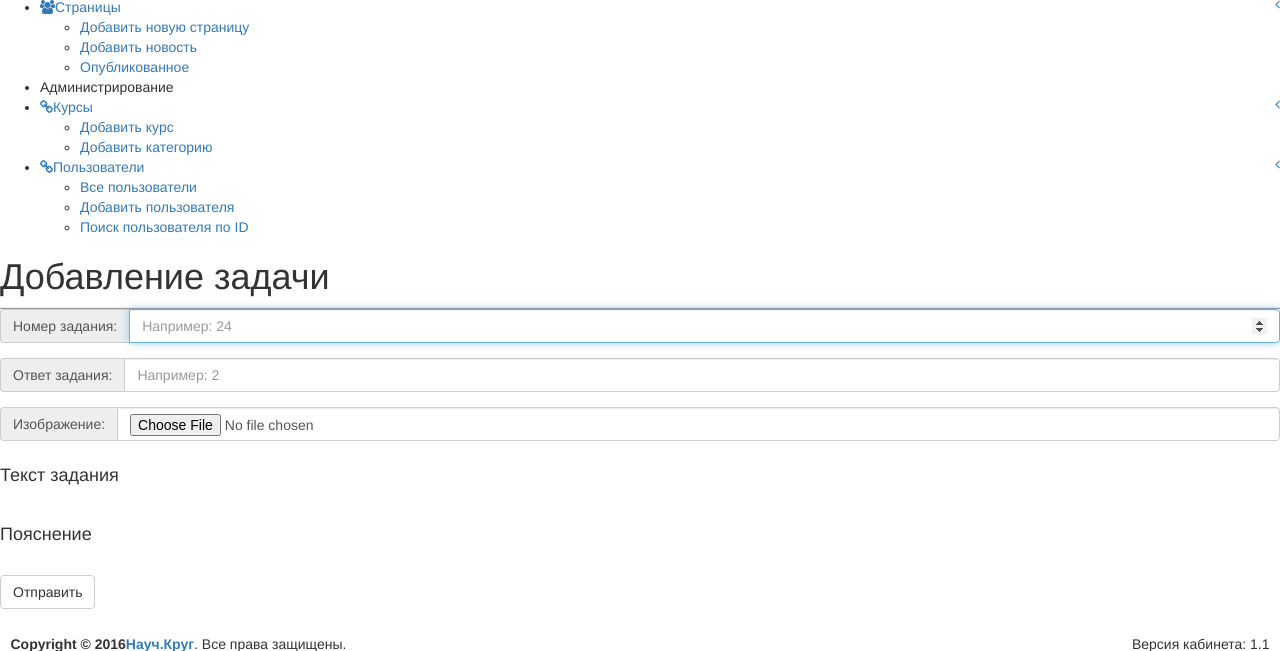
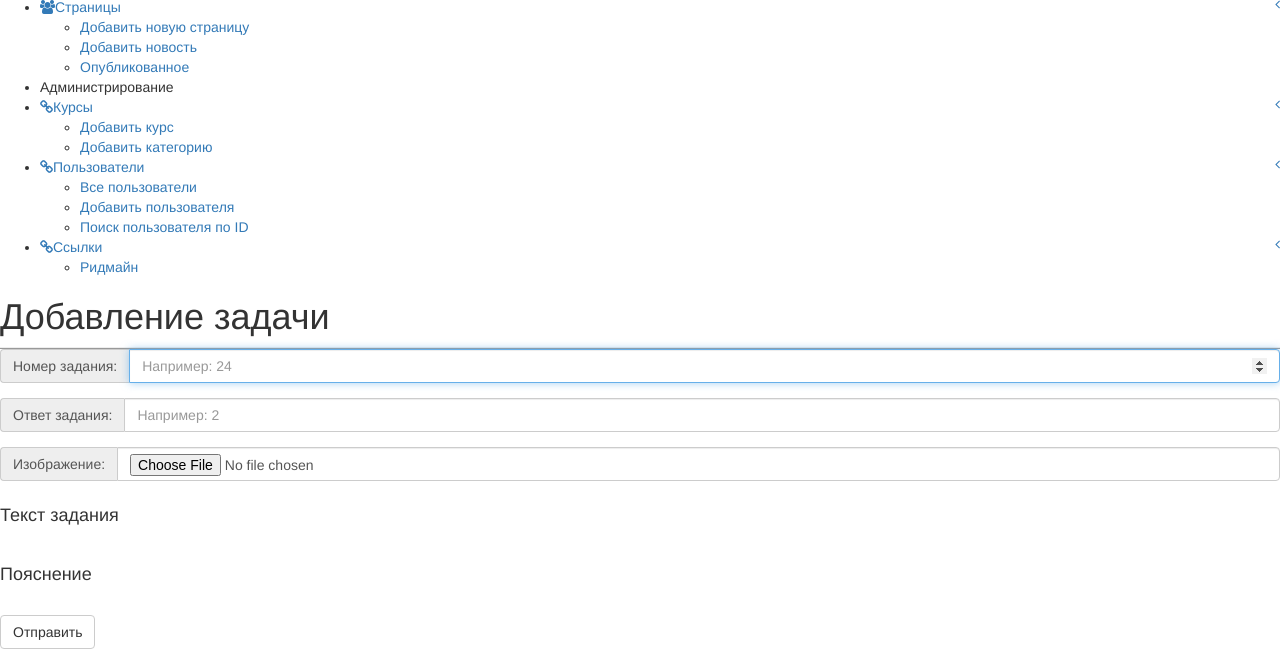
Before and after one commit to nauchcrug/backend, a Node project: template views/cab/add.pug in a window 1280 px wide. Shown: the part 549-1200 px from the top of the page. Run offline with Node 20 templates, Linux system fonts and the light colour scheme; the template is opened without the code that fills it, so the values that code supplies are empty; some libraries are stand-ins or nearby versions.

Commit message:
Update file 145-151
Test

```diff
--- a/views/cab/layout.pug
+++ b/views/cab/layout.pug
@@ -142,6 +142,14 @@ html
                   +link("Все пользователи")
                   +link("Добавить пользователя")
                   +link("Поиск пользователя по ID")
+              li.treeview
+                a(href='#')
+                  i.fa.fa-link
+                  span Ссылки
+                  +pullright
+                ul.treeview-menu
+                  +link("Ридмайн")
+
 
       .content-wrapper
         //.progress.progress-stripped.active
```
